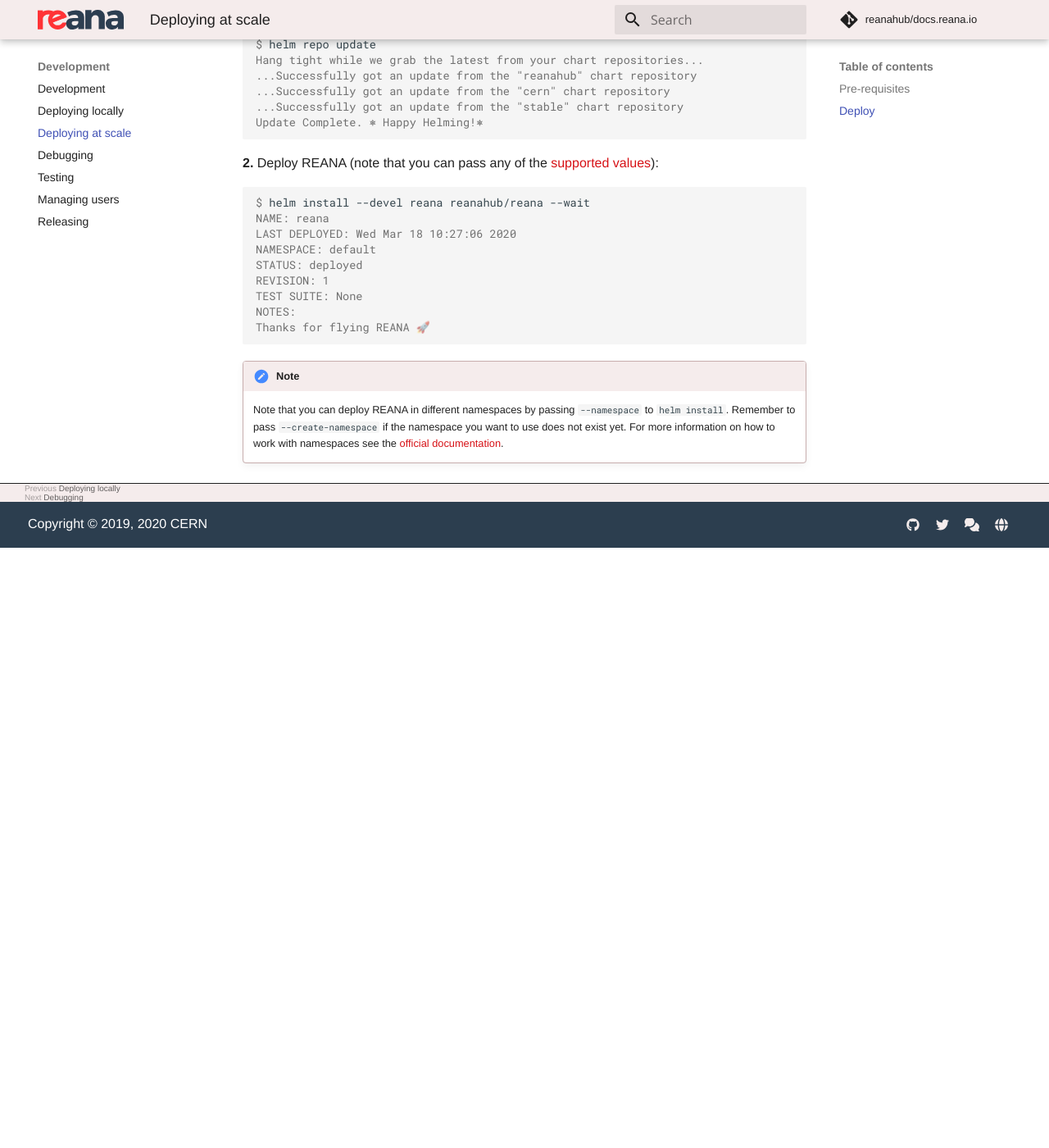
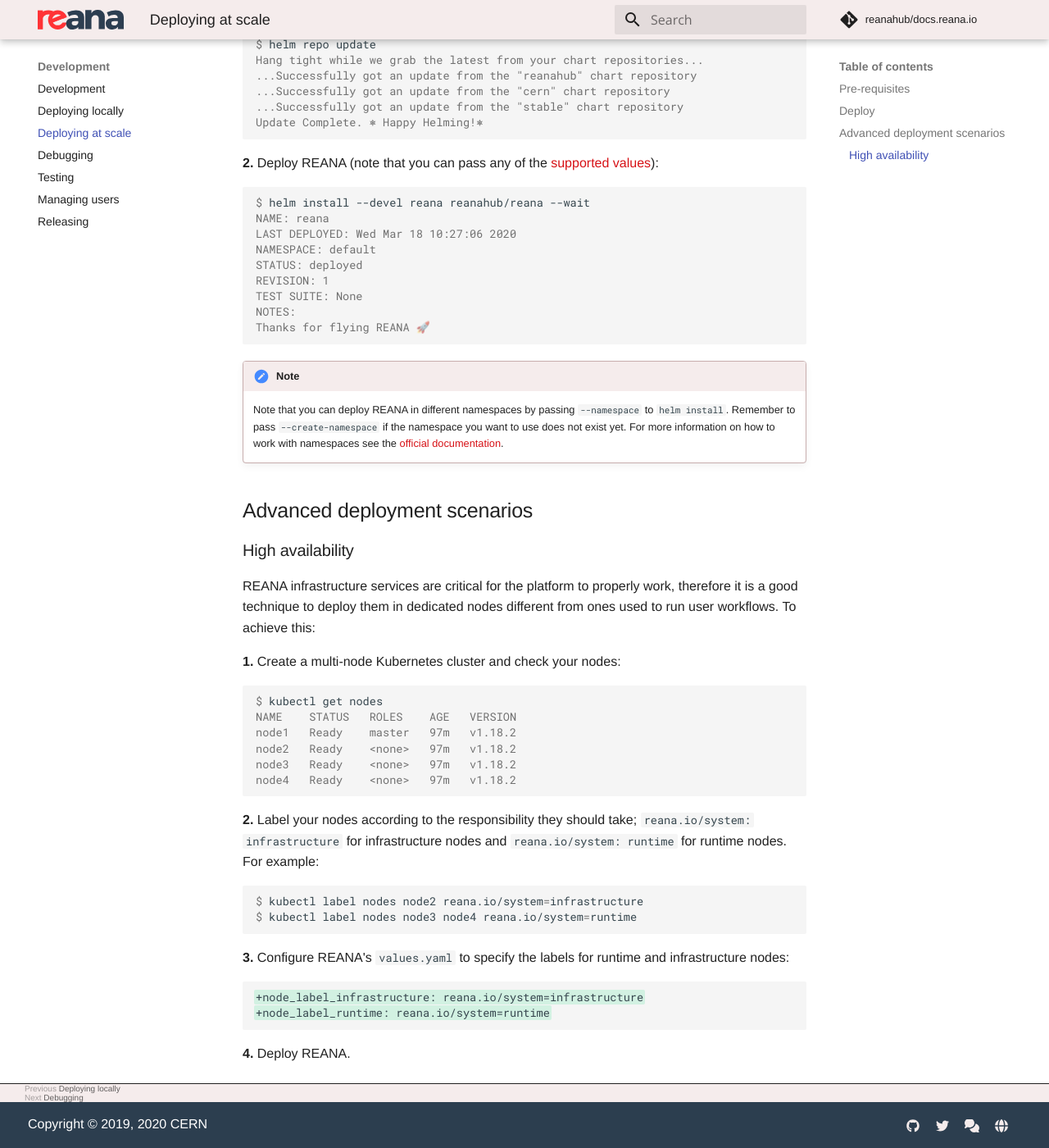
Before and after one commit to reanahub/docs.reana.io, an MkDocs documentation site: the page built from docs/development/deploying-at-scale/index.md, in a window 1280 px wide and 1400 px high, scrolled down 858 px. Shown: the whole window at 82% size. Built offline with MkDocs 1.6.1 and Material for MkDocs 9.7.7, drawn with Linux system fonts in a browser that asks for light colours; comment, search, counter and statistics services are not loaded; before the commit the page ends 1526 px from its top, so only the background shows below that.

Commit message:
development: split load by node labels
* Adds a new section to hold advanced deployment scenarios such as
  deploying REANA to split the system load depending on the pod type
  and node labels.

````diff
--- a/docs/development/deploying-at-scale/index.md
+++ b/docs/development/deploying-at-scale/index.md
@@ -46,3 +46,36 @@ Thanks for flying REANA 🚀
 
 !!! note
     Note that you can deploy REANA in different namespaces by passing `--namespace` to `helm install`. Remember to pass `--create-namespace` if the namespace you want to use does not exist yet. For more information on how to work with namespaces see the [official documentation](https://kubernetes.io/docs/concepts/overview/working-with-objects/namespaces/).
+
+## Advanced deployment scenarios
+
+### High availability
+
+REANA infrastructure services are critical for the platform to properly work, therefore it is a good technique to deploy them in dedicated nodes different from ones used to run user workflows. To achieve this:
+
+**1.** Create a multi-node Kubernetes cluster and check your nodes:
+
+```console
+$ kubectl get nodes
+NAME    STATUS   ROLES    AGE   VERSION
+node1   Ready    master   97m   v1.18.2
+node2   Ready    <none>   97m   v1.18.2
+node3   Ready    <none>   97m   v1.18.2
+node4   Ready    <none>   97m   v1.18.2
+```
+
+**2.** Label your nodes according to the responsibility they should take; `reana.io/system: infrastructure` for infrastructure nodes and `reana.io/system: runtime` for runtime nodes. For example:
+
+```console
+$ kubectl label nodes node2 reana.io/system=infrastructure
+$ kubectl label nodes node3 node4 reana.io/system=runtime
+```
+
+**3.** Configure REANA's `values.yaml` to specify the labels for runtime and infrastructure nodes:
+
+```diff
++node_label_infrastructure: reana.io/system=infrastructure
++node_label_runtime: reana.io/system=runtime
+```
+
+**4.** Deploy REANA.
````
